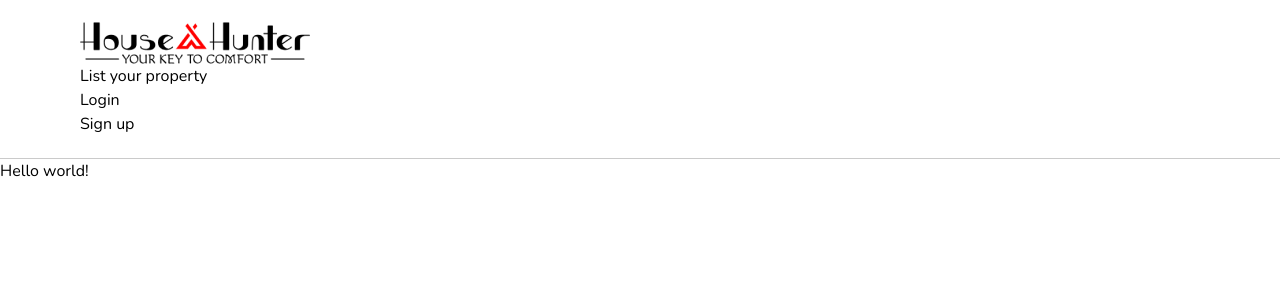
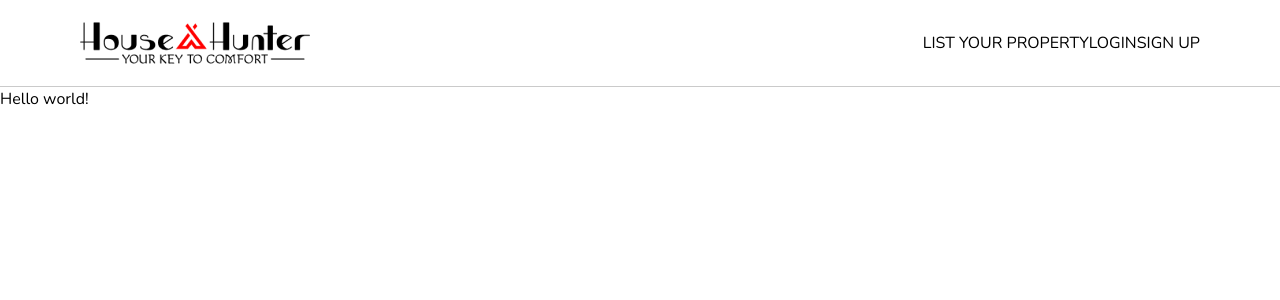
Before and after one commit to MwauratheAlex/house_hunter, a Next.js app: page / in a window 1280 px wide. Shown: the top 300 px of the page. Built offline with nearby package versions, Linux system fonts and the light colour scheme.

Commit message:
Nav Links

```diff
--- a/app/components/navbar/Button.tsx
+++ /dev/null
@@ -1,7 +0,0 @@
-interface props {
-  text: string;
-}
-
-export default function Button({ text }: props) {
-  return <div>{text}</div>;
-}
--- /dev/null
+++ b/app/components/navbar/Link.tsx
@@ -0,0 +1,7 @@
+interface props {
+  text: string;
+}
+
+export default function Link({ text }: props) {
+  return <a href="#">{text}</a>;
+}
--- a/app/components/navbar/Navbar.tsx
+++ b/app/components/navbar/Navbar.tsx
@@ -1,16 +1,26 @@
 import navbar from "../../styles/navbar.module.css";
-import Button from "./Button";
+import Link from "./Link";
 import logo from "./images/logo.png";
 import Image from "next/image";
 
 export default async function Navbar() {
-  const { nav } = navbar;
+  // CSS Classes
+  const { nav, buttons } = navbar;
+
   return (
     <nav className={nav}>
       <Image src={logo} alt="House Hunter logo" />
-      <Button text="List your property" />
-      <Button text="Login" />
-      <Button text="Sign up" />
+      <ul>
+        <li>
+          <Link text="List your property" />
+        </li>
+        <li>
+          <Link text="Login" />
+        </li>
+        <li>
+          <Link text="Sign up" />
+        </li>
+      </ul>
     </nav>
   );
 }
--- a/app/styles/navbar.module.css
+++ b/app/styles/navbar.module.css
@@ -1,4 +1,13 @@
 .nav {
     border-bottom: 1px solid #CACACA;
     padding: 22px 80px;
+    display: flex;
+    justify-content: space-between;
+    align-items: center;
 }
+
+.nav ul {
+    display: flex;
+    text-transform: uppercase;
+
+}
```
